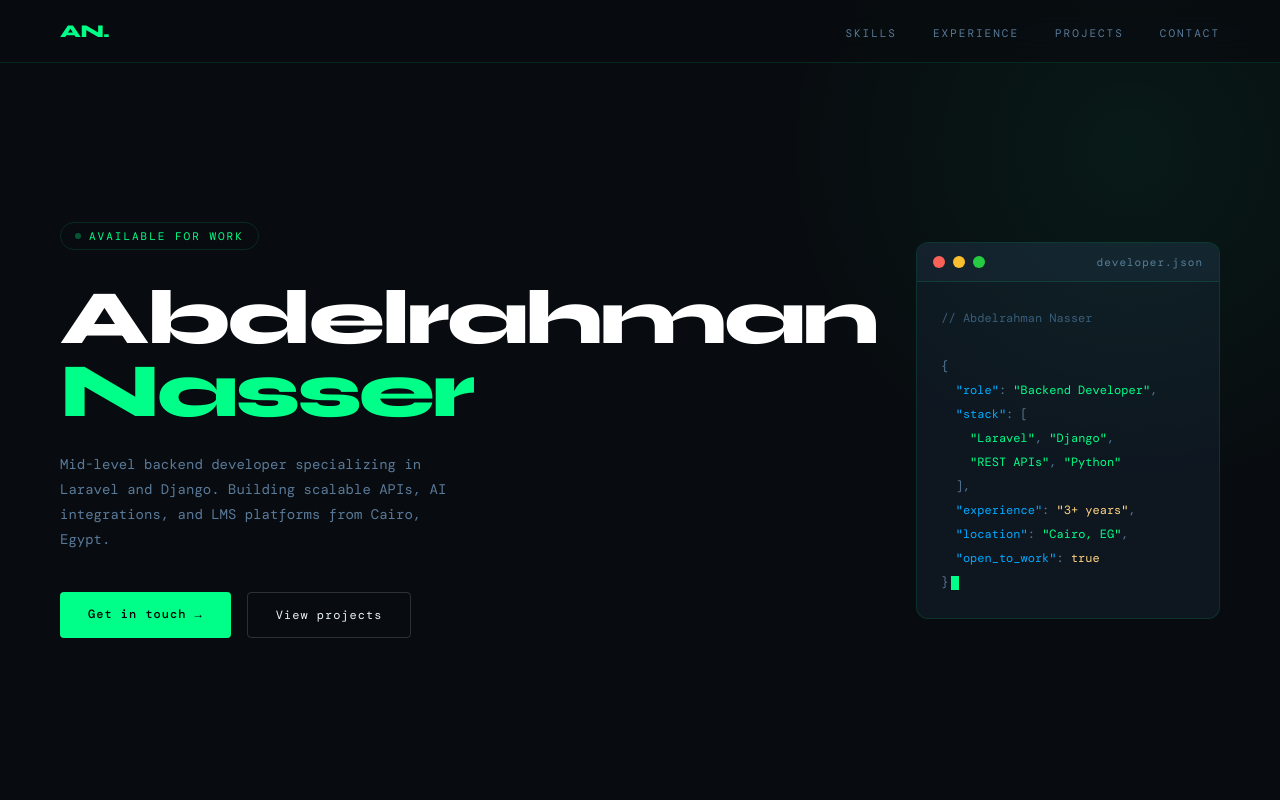
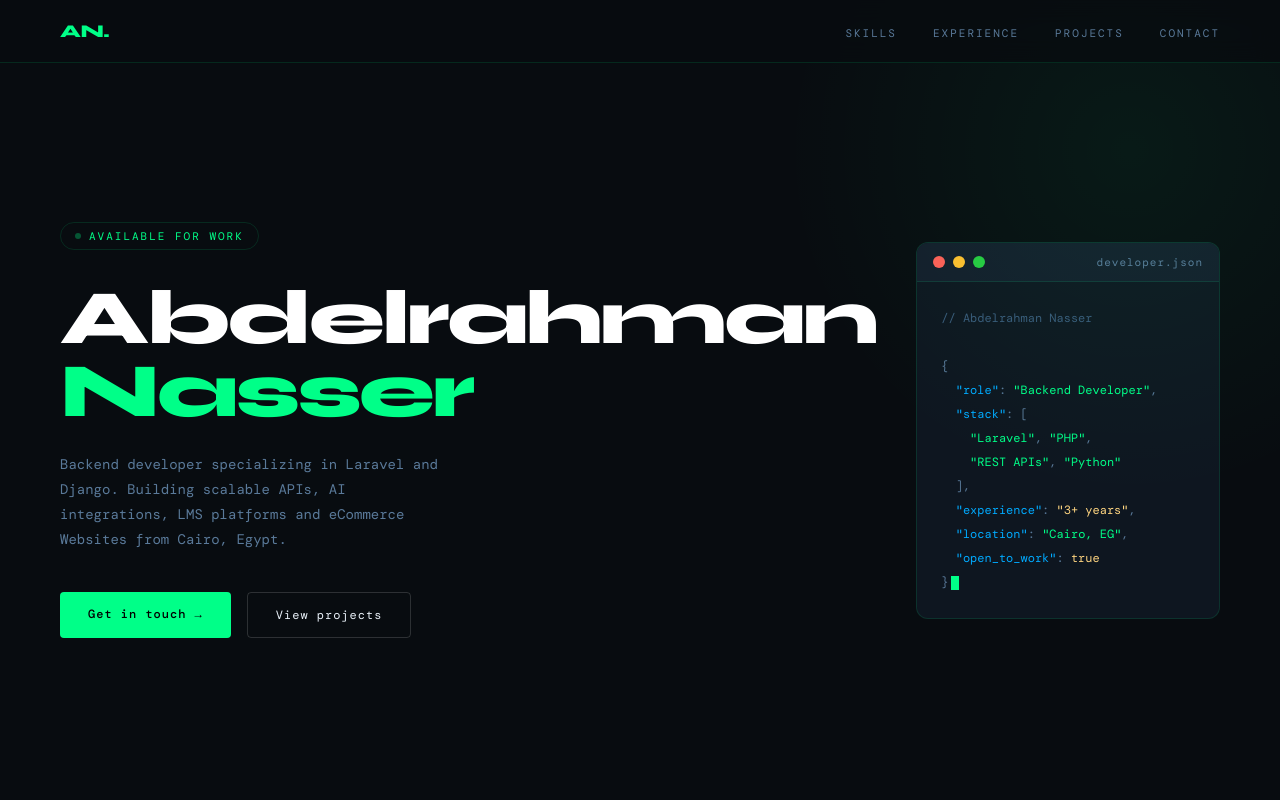
Before and after one commit to Abdulrahman-Nasser/my-portfolio, a plain HTML site: page index.html in a window 1280 px wide. Shown: the top 800 px of the page. Drawn offline with nearby package versions, Linux system fonts and the light colour scheme; a web font is replaced by a local one.

Commit message:
fixing mid level

```diff
--- a/index.html
+++ b/index.html
@@ -344,8 +344,8 @@
     <div class="hero-tag">Available for work</div>
     <h1>Abdelrahman<br><span>Nasser</span></h1>
     <p class="hero-desc">
-      Mid-level backend developer specializing in Laravel and Django.
-      Building scalable APIs, AI integrations, and LMS platforms
+      Backend developer specializing in Laravel and Django.
+      Building scalable APIs, AI integrations, LMS platforms and eCommerce Websites
       from Cairo, Egypt.
     </p>
     <div class="hero-btns">
@@ -367,7 +367,7 @@
         <span class="t-punct">{</span><br>
         &nbsp;&nbsp;<span class="t-key">"role"</span><span class="t-punct">:</span> <span class="t-str">"Backend Developer"</span><span class="t-punct">,</span><br>
         &nbsp;&nbsp;<span class="t-key">"stack"</span><span class="t-punct">:</span> <span class="t-punct">[</span><br>
-        &nbsp;&nbsp;&nbsp;&nbsp;<span class="t-str">"Laravel"</span><span class="t-punct">,</span> <span class="t-str">"Django"</span><span class="t-punct">,</span><br>
+        &nbsp;&nbsp;&nbsp;&nbsp;<span class="t-str">"Laravel"</span><span class="t-punct">,</span> <span class="t-str">"PHP"</span><span class="t-punct">,</span><br>
         &nbsp;&nbsp;&nbsp;&nbsp;<span class="t-str">"REST APIs"</span><span class="t-punct">,</span> <span class="t-str">"Python"</span><br>
         &nbsp;&nbsp;<span class="t-punct">]</span><span class="t-punct">,</span><br>
         &nbsp;&nbsp;<span class="t-key">"experience"</span><span class="t-punct">:</span> <span class="t-val">"3+ years"</span><span class="t-punct">,</span><br>
```
